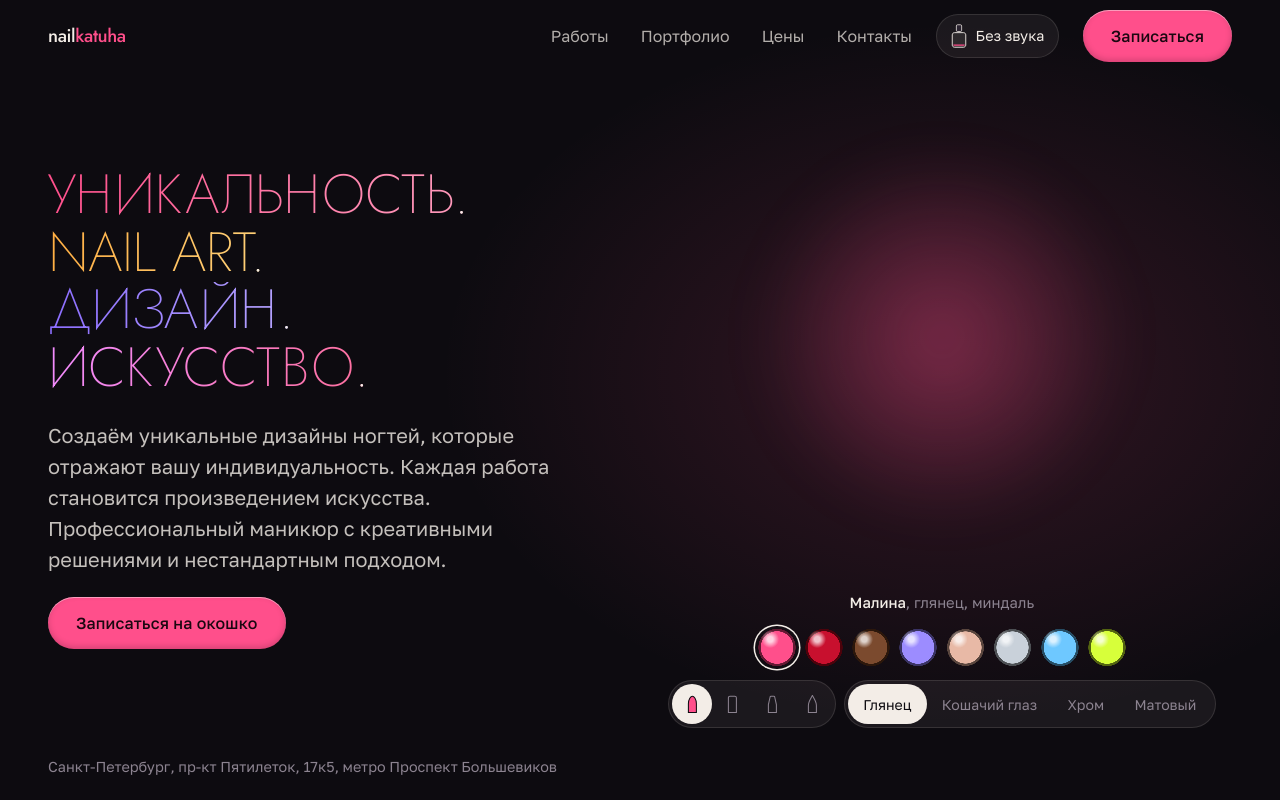
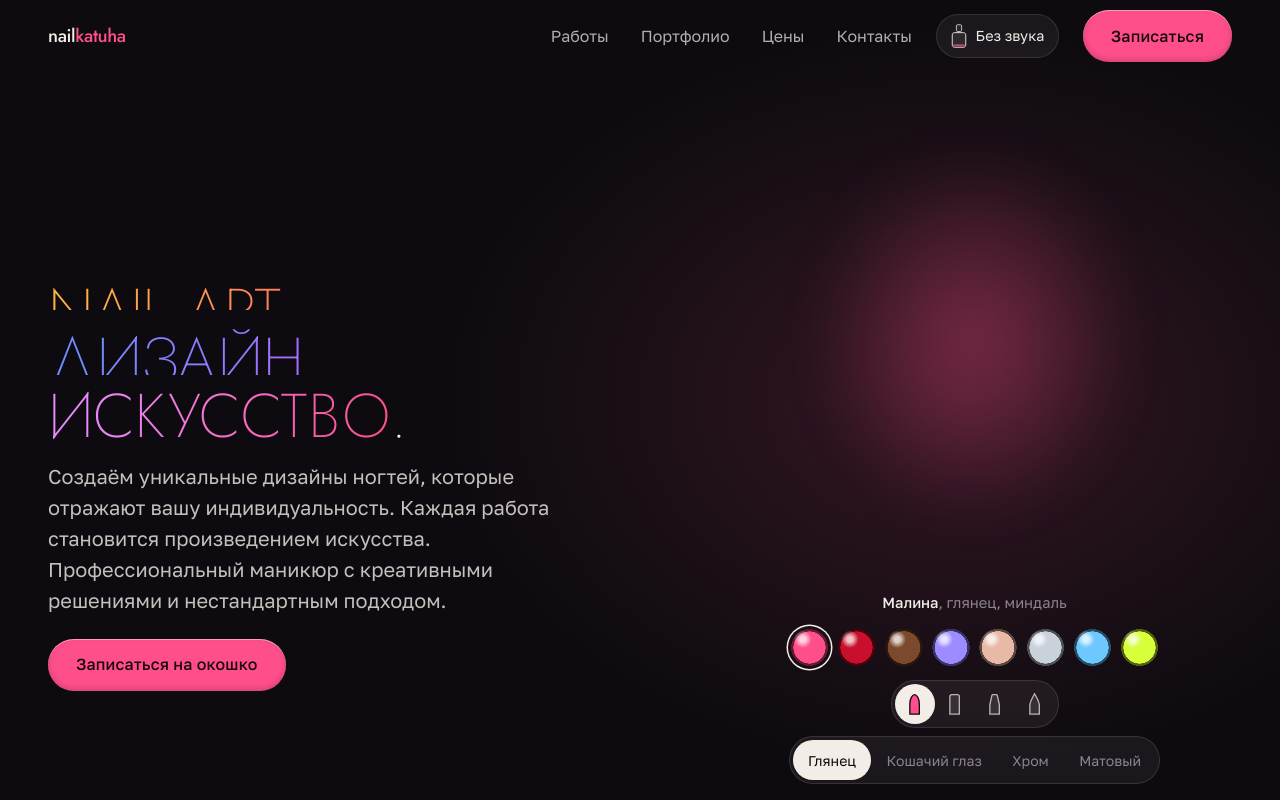
Before and after one commit to YoungOver/nailkatuha, a Next.js app in the folder web/: page / in a window 1280 px wide. Shown: the top 800 px of the page. Built offline with nearby package versions, Linux system fonts and the light colour scheme.

Commit message:
Телефонный герой, плотные типсы, без gsap, доступность и сравнение с оригиналом

```diff
--- a/web/src/app/globals.css
+++ b/web/src/app/globals.css
@@ -281,21 +281,29 @@
 
   .hero__word-text {
     display: inline-block;
+    animation: word-rise 1.05s cubic-bezier(0.16, 1, 0.3, 1) calc(0.1s + var(--i, 0) * 0.09s) both;
     background: var(--tone);
     background-clip: text;
     -webkit-background-clip: text;
     color: transparent;
   }
 
+  @keyframes word-rise {
+    from {
+      transform: translateY(105%);
+    }
+  }
+
   .hero__dot {
     color: var(--color-milk);
     -webkit-text-fill-color: var(--color-milk);
   }
 
-  .tone-pink { --tone: linear-gradient(100deg, #ff4f8b, #ff9cbd); }
-  .tone-amber { --tone: linear-gradient(100deg, #ffae42, #ffd27a); }
-  .tone-violet { --tone: linear-gradient(100deg, #8b6cff, #b7a6ff); }
-  .tone-rose { --tone: linear-gradient(100deg, #f18cff, #ff6f9c); }
+  /* each word ends near the hue the next one starts from, so the four lines read as one pour of lacquer */
+  .tone-pink { --tone: linear-gradient(95deg, #ff4f8b 10%, #ff7a6b 95%); }
+  .tone-amber { --tone: linear-gradient(95deg, #ffb340 10%, #ff7f5c 95%); }
+  .tone-violet { --tone: linear-gradient(95deg, #6f8dff 10%, #a86bff 95%); }
+  .tone-rose { --tone: linear-gradient(95deg, #e98bff 10%, #ff4f8b 95%); }
 
   .hero__lead {
     max-width: 34rem;
@@ -354,7 +362,7 @@
 
   @media (min-width: 900px) {
     .hero__grid {
-      grid-template-columns: minmax(0, 1fr) minmax(0, 1.05fr);
+      grid-template-columns: minmax(0, 1.2fr) minmax(0, 1fr);
       grid-template-rows: 1fr auto;
       align-items: center;
       column-gap: clamp(1.5rem, 4vw, 4rem);
@@ -389,7 +397,7 @@
     }
 
     .showcase {
-      height: 62svh;
+      height: 54svh;
     }
 
     .hero__title {
@@ -400,6 +408,39 @@
     .hero__place {
       display: none;
     }
+  }
+}
+
+/* first Tab stop: jumps over the header links straight to the page */
+.skip-link {
+  position: fixed;
+  z-index: 100;
+  top: calc(0.75rem + env(safe-area-inset-top));
+  left: 1rem;
+  padding: 0.7rem 1.1rem;
+  border-radius: 999px;
+  background: var(--color-milk);
+  color: var(--color-ink);
+  font-weight: 500;
+  transform: translateY(-200%);
+}
+
+.skip-link:focus-visible {
+  transform: none;
+}
+
+main:focus {
+  outline: none;
+}
+
+@media (prefers-reduced-motion: reduce) {
+  *,
+  *::before,
+  *::after {
+    animation-duration: 0.01ms !important;
+    animation-delay: 0s !important;
+    transition-duration: 0.01ms !important;
+    scroll-behavior: auto !important;
   }
 }
 
@@ -514,10 +555,13 @@
 }
 
 @layer components {
+  /* sections below the first screen are laid out only when they come near, so the first paint stays cheap */
   .section {
     position: relative;
     padding-block: clamp(3.5rem, 7vw, 6.5rem);
     scroll-margin-top: 4rem;
+    content-visibility: auto;
+    contain-intrinsic-size: auto 60rem;
   }
 
   .section__head {
@@ -620,7 +664,6 @@
 
   .chip[aria-pressed='true'] .chip__count {
     color: inherit;
-    opacity: 0.7;
   }
 
   .works__controls {
@@ -1253,18 +1296,22 @@
     color: var(--color-lacquer);
   }
 
+  /* one row at any width: on a 320px phone each cap shrinks instead of one wrapping alone */
   .lacquer-picker__caps {
-    display: flex;
+    --cap-size: 2.4rem;
+    display: grid;
+    grid-auto-flow: column;
+    grid-auto-columns: minmax(0, var(--cap-size));
     justify-content: center;
-    flex-wrap: wrap;
     gap: 0.35rem;
+    width: 100%;
   }
 
   /* bottle caps seen from above: lacquer disc, dark rim, one glint */
   .lacquer-cap {
     position: relative;
-    width: 2.4rem;
-    height: 2.4rem;
+    width: 100%;
+    aspect-ratio: 1;
     border: 0;
     border-radius: 50%;
     background:
@@ -1320,9 +1367,8 @@
   }
 
   @media (min-width: 900px) {
-    .lacquer-cap {
-      width: 2.6rem;
-      height: 2.6rem;
+    .lacquer-picker__caps {
+      --cap-size: 2.6rem;
     }
   }
 
@@ -1330,6 +1376,10 @@
     .finish-switch,
     .lacquer-picker__label {
       display: none;
+    }
+
+    .lacquer-picker__caps {
+      --cap-size: 2.1rem;
     }
   }
 }
@@ -1414,11 +1464,11 @@
   }
 
   .shape-switch__item svg {
-    width: 0.8rem;
-    height: 1.15rem;
-    fill: none;
-    stroke: var(--color-dust);
-    stroke-width: 1.3;
+    width: 0.95rem;
+    height: 1.4rem;
+    fill: rgb(243 237 231 / 0.1);
+    stroke: rgb(243 237 231 / 0.72);
+    stroke-width: 1.4;
     transition: fill 0.25s, stroke 0.25s;
   }
 
@@ -1456,20 +1506,27 @@
     margin-top: 0.2rem;
   }
 
-  /* phone: tips, then words and the booking button, then the picker */
-  @media (max-width: 899px) {
+  /*
+   * phone held upright: the words, then the tips with the picker right under
+   * them (a tap on a shade shows its result without scrolling), then the
+   * booking button, all inside the first screen; the lead text follows.
+   */
+  @media (max-width: 899px) and (orientation: portrait) {
     .hero__grid {
-      gap: 1.25rem;
-      padding-top: calc(4.25rem + env(safe-area-inset-top));
-    }
-
+      container-type: inline-size;
+      gap: 1rem;
+      padding-top: calc(4.5rem + env(safe-area-inset-top));
+    }
+
+    .hero__copy,
     .hero__stage {
       display: contents;
     }
 
     .showcase {
-      order: -1;
-      height: min(34svh, 20rem);
+      order: 1;
+      height: min(30svh, 19rem);
+      margin-block: -0.5rem -0.75rem;
       margin-inline: -1.25rem;
     }
 
@@ -1477,13 +1534,29 @@
       order: 2;
     }
 
+    .hero__actions {
+      order: 3;
+      padding-top: 0.25rem;
+    }
+
+    .hero__lead {
+      order: 4;
+    }
+
     .hero__place {
-      order: 3;
+      order: 5;
     }
 
     .finish-switch__item {
       padding: 0 0.7rem;
       font-size: 0.84rem;
+    }
+  }
+
+  @media (max-width: 380px) {
+    .finish-switch__item {
+      padding: 0 0.55rem;
+      font-size: 0.8rem;
     }
   }
 }
@@ -1579,36 +1652,53 @@
   .booking__steps {
     list-style: none;
     display: grid;
-    gap: 1rem;
     counter-reset: step;
   }
 
   .booking__step {
     position: relative;
-    padding: 1.1rem 1.25rem 1.1rem 3.6rem;
-    border-radius: 1.25rem;
-    background: rgb(243 237 231 / 0.04);
-    box-shadow: inset 0 0 0 1px var(--color-hairline);
+    padding: 0.35rem 0 1.9rem 3.75rem;
     counter-increment: step;
   }
 
-  /* the steps really are a sequence, so they are numbered */
+  .booking__step:last-child {
+    padding-bottom: 0;
+  }
+
+  /* the steps really are a sequence, so they are numbered and joined by one thread */
   .booking__step::before {
     content: counter(step);
     position: absolute;
-    left: 1.25rem;
-    top: 1rem;
+    left: 0;
+    top: 0;
+    display: grid;
+    place-items: center;
+    width: 2.5rem;
+    height: 2.5rem;
+    border-radius: 50%;
+    box-shadow: inset 0 0 0 1px color-mix(in oklab, var(--color-lacquer) 70%, transparent);
     font-family: var(--font-display);
     font-weight: 300;
-    font-size: 1.6rem;
+    font-size: 1.2rem;
     line-height: 1;
     color: var(--color-lacquer);
   }
 
+  .booking__step:not(:last-child)::after {
+    content: '';
+    position: absolute;
+    left: 1.25rem;
+    top: 2.8rem;
+    bottom: 0.3rem;
+    width: 1px;
+    background: linear-gradient(var(--color-lacquer), var(--color-hairline));
+    opacity: 0.6;
+  }
+
   .booking__step h3 {
     font-weight: 400;
-    font-size: 1.15rem;
-    margin-bottom: 0.25rem;
+    font-size: 1.2rem;
+    margin-bottom: 0.3rem;
   }
 
   .booking__step p {
--- a/web/src/app/layout.tsx
+++ b/web/src/app/layout.tsx
@@ -11,7 +11,7 @@ const body = Golos_Text({ subsets: ['latin', 'cyrillic'], variable: '--font-body
 export const metadata: Metadata = {
   title: 'nailkatuha: маникюр и nail art в Санкт-Петербурге',
   description:
-    'Маникюр, покрытие, наращивание и nail art у метро Проспект Большевиков. Запись онлайн по свободным окошкам, примерка дизайна на свои руки через камеру.',
+    'Маникюр, покрытие, наращивание и nail art у метро Проспект Большевиков. Цены, работы мастера и запись на свободное окошко через Telegram.',
   openGraph: {
     type: 'website',
     locale: 'ru_RU',
@@ -60,6 +60,9 @@ export default function RootLayout({ children }: Readonly<{ children: React.Reac
         <script dangerouslySetInnerHTML={{ __html: lacquerBoot }} />
       </head>
       <body>
+        <a className="skip-link" href="#main">
+          К содержимому
+        </a>
         {children}
         <script type="application/ld+json" dangerouslySetInnerHTML={{ __html: JSON.stringify(jsonLd).replace(/</g, '\\u003c') }} />
       </body>
--- a/web/src/app/page.tsx
+++ b/web/src/app/page.tsx
@@ -15,7 +15,7 @@ export default function Home() {
     <>
       <NailMasks />
       <Header />
-      <main>
+      <main id="main" tabIndex={-1}>
         <Hero />
         <Works />
         <Reasons />
```
